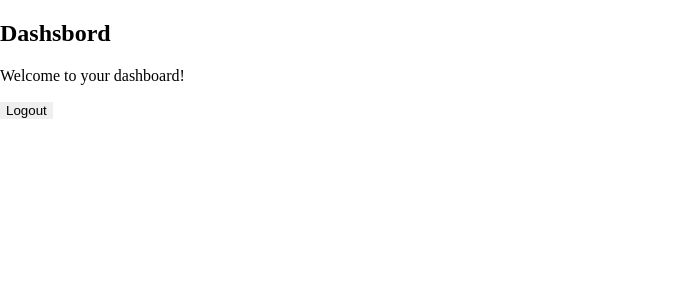
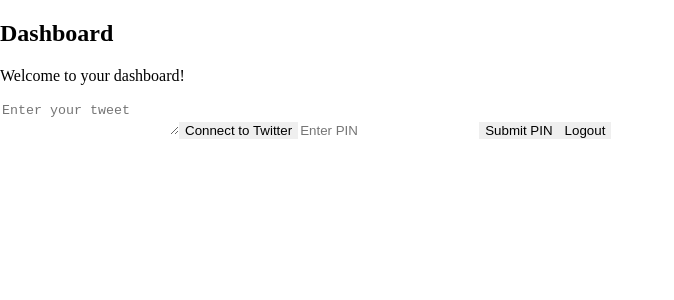
Before and after one commit to RanaAngel/PostPortal, a React (Create React App) app in the folder frontend/: page /dashboard in a window 1280 px wide. Shown: the top 300 px of the page, without its empty margins (0-674 px from the left). Built offline with nearby package versions, Linux system fonts and the light colour scheme; sample sign-in values are in the browser's storage.

Commit message:
dashboard updated for twitter

```diff
--- a/frontend/src/pages/Dashboard.js
+++ b/frontend/src/pages/Dashboard.js
@@ -1,10 +1,14 @@
 // frontend/client/src/components/Dashboard.js
 
-import React, { useEffect } from 'react';
+import React, { useState, useEffect } from 'react';
 import { useNavigate } from 'react-router-dom';
+import axios from 'axios';
 
 const Dashboard = () => {
   const navigate = useNavigate();
+  const [lastActivityTime, setLastActivityTime] = useState(new Date());
+  const [tweetText, setTweetText] = useState('');
+  const [pin, setPin] = useState('');
 
 
   const handleLogout = () => {
@@ -24,10 +28,105 @@ const Dashboard = () => {
     }
   }, [navigate]);
 
+
+
+  // Function to check token expiration after a period of inactivity
+  useEffect(() => {
+    const checkTokenExpiration = () => {
+      const token = localStorage.getItem('token');
+      if (token) {
+        const currentTime = new Date();
+        const timeDifference = currentTime - new Date(lastActivityTime);
+        const maxInactiveTime = 10 * 60 * 1000; // 10 minutes in milliseconds
+
+        if (timeDifference > maxInactiveTime) {
+          // Token has expired due to inactivity
+          localStorage.removeItem('token'); // Clear token from local storage
+          navigate('/login'); // Redirect to login page
+        }
+      }
+    };
+
+    // Check token expiration on page load
+    checkTokenExpiration();
+
+    // Check token expiration every minute
+    const intervalId = setInterval(checkTokenExpiration, 60 * 1000); // Check every minute
+
+    // Cleanup interval on component unmount
+    return () => clearInterval(intervalId);
+  }, [lastActivityTime, navigate]);
+
+
+
+
+
+  const handleTweetSubmit = async () => {
+    try {
+      // Make a request to backend to initiate OAuth flow and obtain request token
+      const response = await axios.post('http://localhost:5000/twitter/initiate_oauth');
+      const { oauth_token, authorize_url } = response.data;
+
+      // Store the oauth_token in local storage
+      localStorage.setItem('oauth_token', oauth_token);
+
+      // Open the authorization URL in a new window or popup
+      window.open(authorize_url, '_blank');
+    } catch (error) {
+      console.error('Error initiating OAuth flow:', error);
+    }
+  };
+
+  const handlePinSubmit = async () => {
+    try {
+      // Make a request to backend to validate PIN and obtain access token
+      const response = await axios.post('http://localhost:5000/twitter/validate_pin', { oauth_token: localStorage.getItem('oauth_token'), pin });
+
+      // Extract the access token from the response
+      const { access_token } = response.data;
+
+      localStorage.setItem('access_token', access_token);
+
+      // Once validated, post the tweet using the obtained access token
+      const tweetResponse = await axios.post('http://localhost:5000/twitter/tweet', {
+        text: tweetText,
+        access_token: access_token
+      });
+
+      console.log(tweetResponse.data);
+    } catch (error) {
+      console.error('Error posting tweet:', error);
+    }
+  };
+
+
+   // After initiating OAuth flow, handle the redirect back from Twitter's authorization page
+   const handleCallback = () => {
+    const urlParams = new URLSearchParams(window.location.search);
+    const pin = urlParams.get('oauth_verifier');
+    if (pin) {
+      setPin(pin);
+      handlePinSubmit();
+    }
+  };
+
+  useEffect(() => {
+    handleCallback();
+  }, []);
+
+
   return (
     <div>
-      <h2>Dashsbord</h2>
+      <h2>Dashboard</h2>
       <p>Welcome to your dashboard!</p>
+      <textarea
+        placeholder="Enter your tweet"
+        value={tweetText}
+        onChange={(e) => setTweetText(e.target.value)}
+      />
+      <button onClick={handleTweetSubmit}>Connect to Twitter</button>
+      <input type="text" value={pin} onChange={(e) => setPin(e.target.value)} placeholder="Enter PIN" />
+      <button onClick={handlePinSubmit}>Submit PIN</button>
       <button onClick={handleLogout}>Logout</button>
     </div>
   );
```
Also changed, not shown: frontend/package.json (+15 -2 lines), 1 other file (tests, documents, lock files or other folders).
